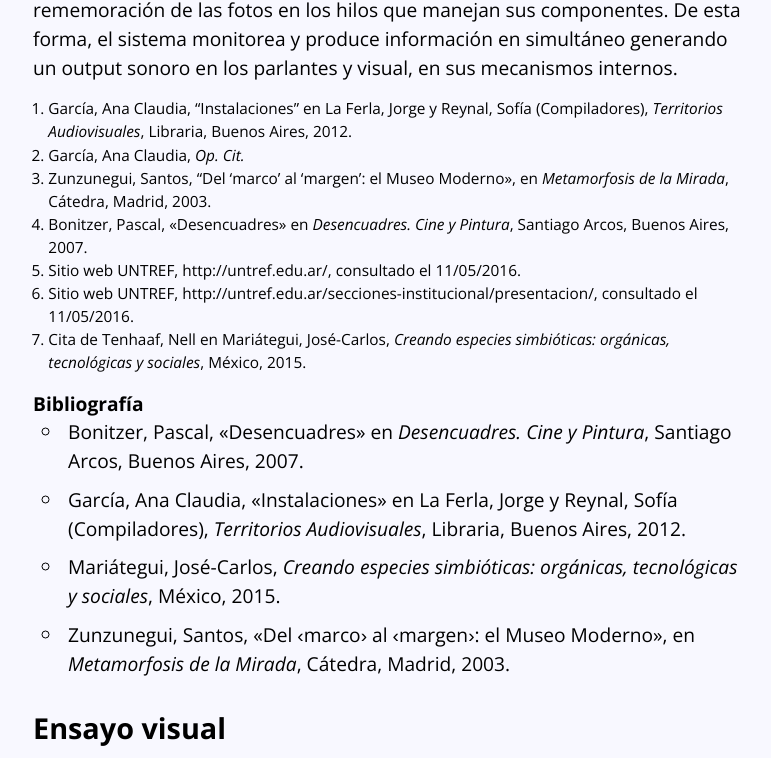
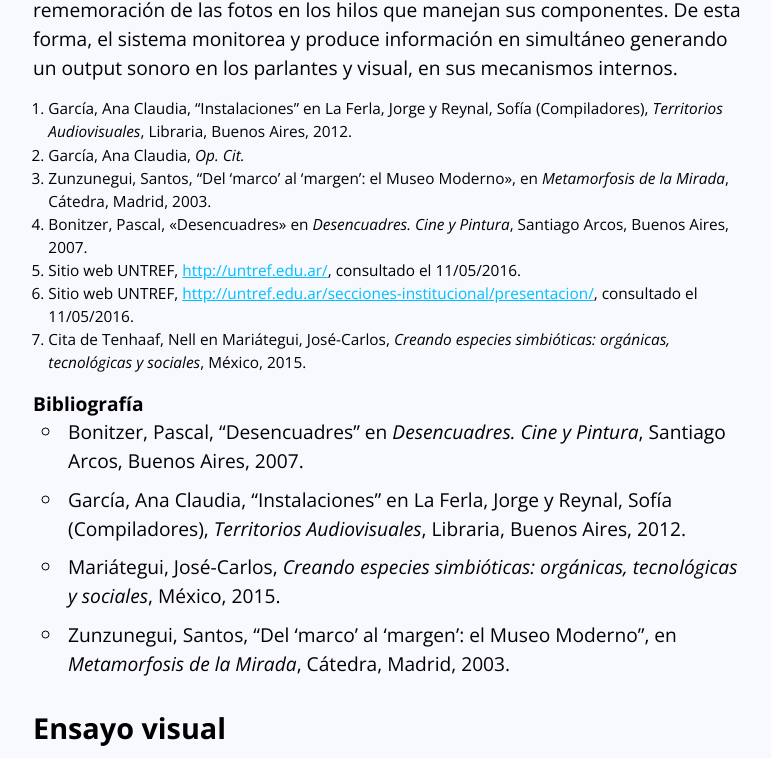
Before and after one commit to tasken/sitio.audiovisual, a Jekyll site: the page built from _posts/2016-05-11-TP3.md, in a window 1280 px wide and 900 px high, scrolled down 4171 px, cut to the strip 0-758 px from the top of the window. Shown: the whole strip, without its empty margins (247-1018 px from the left). Built offline with Jekyll 4.4.1, drawn with Linux system fonts in a browser that asks for light colours; some of the changed text lies outside the part shown.

Commit message:
últimos tp3

```diff
--- a/_posts/2016-05-11-TP3.md
+++ b/_posts/2016-05-11-TP3.md
@@ -48,17 +48,17 @@ Este obra podría entenderse como un monólogo de la máquina, en su rememoraci
 2.  García, Ana Claudia, *Op. Cit.*
 3. 	Zunzunegui, Santos, "Del 'marco' al 'margen': el Museo Moderno», en *Metamorfosis de la Mirada*, Cátedra, Madrid, 2003.
 4. 	Bonitzer, Pascal, «Desencuadres» en *Desencuadres. Cine y Pintura*, Santiago Arcos, Buenos Aires, 2007.
-5. Sitio web UNTREF, http://untref.edu.ar/, consultado el 11/05/2016.
-6. Sitio web UNTREF, http://untref.edu.ar/secciones-institucional/presentacion/, consultado el 11/05/2016.
+5. Sitio web UNTREF, <http://untref.edu.ar/>, consultado el 11/05/2016.
+6. Sitio web UNTREF, <http://untref.edu.ar/secciones-institucional/presentacion/>, consultado el 11/05/2016.
 7. Cita de Tenhaaf, Nell en Mariátegui, José-Carlos, *Creando especies simbióticas: orgánicas, tecnológicas y sociales*, México, 2015.
 
 
 ## Bibliografía
 
-- Bonitzer, Pascal, «Desencuadres» en *Desencuadres. Cine y Pintura*, Santiago Arcos, Buenos Aires, 2007.
-- García, Ana Claudia, «Instalaciones» en La Ferla, Jorge y Reynal, Sofía (Compiladores), *Territorios Audiovisuales*, Libraria, Buenos Aires, 2012.
+- Bonitzer, Pascal, "Desencuadres" en *Desencuadres. Cine y Pintura*, Santiago Arcos, Buenos Aires, 2007.
+- García, Ana Claudia, "Instalaciones" en La Ferla, Jorge y Reynal, Sofía (Compiladores), *Territorios Audiovisuales*, Libraria, Buenos Aires, 2012.
 - Mariátegui, José-Carlos, *Creando especies simbióticas: orgánicas, tecnológicas y sociales*, México, 2015.
-- Zunzunegui, Santos, «Del ‹marco› al ‹margen›: el Museo Moderno», en *Metamorfosis de la Mirada*, Cátedra, Madrid, 2003.
+- Zunzunegui, Santos, "Del 'marco' al 'margen': el Museo Moderno", en *Metamorfosis de la Mirada*, Cátedra, Madrid, 2003.
 
 
 # Ensayo visual
@@ -75,7 +75,7 @@ Nuevamente, nos encontramos con un sistema autónomo que monitorea y produce im
 
 Vinculo a partir de esta producción el 2º video.
 
-1. Dubois, Philippe, “Video y Teoría de las imágenes: I. Máquinas de Imágenes: una cuestión de línea general”, en Video, Cine, Godard.
+1. Dubois, Philippe, “Video y Teoría de las imágenes: I. Máquinas de Imágenes: una cuestión de línea general”, en *Video, Cine, Godard*.
 
 ---
 
@@ -91,8 +91,8 @@ Ese límite borroso que nos propone Mariátegui<sup>2</sup>, cada vez se hace m
 
 <p style="text-align: center"><img src="{{ site.baseurl }}/img/3.hal.png"></p>
 
-1. Dubois, Philippe, “Video y Teoría de las imágenes: I. Máquinas de Imágenes: una cuestión de línea general”, en Video, Cine, Godard.
-2. Mariátegui, José-Carlos, Creando especies simbióticas: orgánicas, tecnológicas y sociales, México, 2015.
+1. Dubois, Philippe, “Video y Teoría de las imágenes: I. Máquinas de Imágenes: una cuestión de línea general”, en *Video, Cine, Godard*.
+2. Mariátegui, José-Carlos, *Creando especies simbióticas: orgánicas, tecnológicas y sociales*, México, 2015.
 
 ---
 
```
